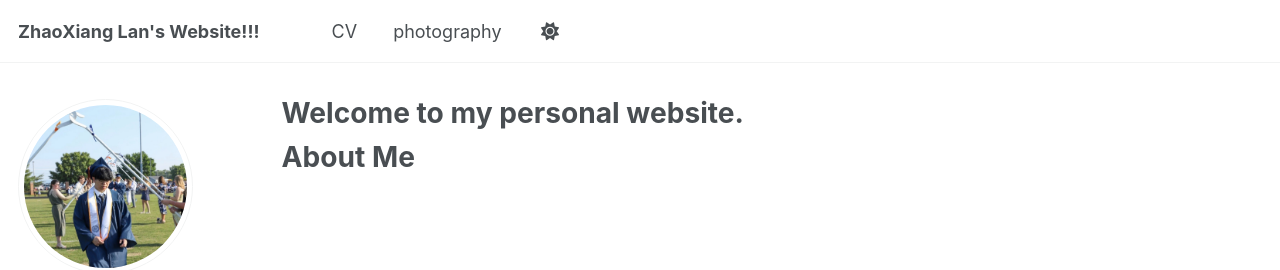
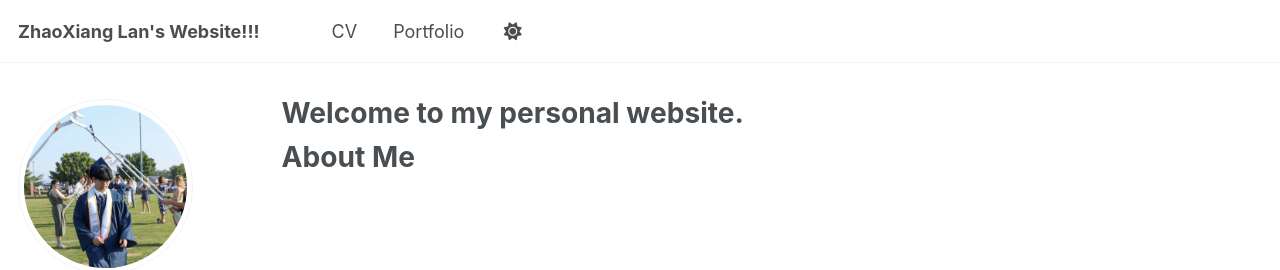
Before and after one commit to ZhaoXiangLan/ZhaoXiangLan.github.io, a Jekyll site: the page built from _pages/about.md, in a window 1280 px wide. Shown: the top 270 px of the page. Built offline with Jekyll 4.4.1, drawn with Linux system fonts in a browser that asks for light colours; a script that is not in the unit is left out.

Commit message:
Update navigation.yml

```diff
--- a/_data/navigation.yml
+++ b/_data/navigation.yml
@@ -17,19 +17,17 @@ main:
   #- title: "Teaching"
   #  url: /teaching/
 
-  # - title: "Portfolio"
-  #  url: /portfolio/
-
   # - title: "Blog Posts"
   #  url: /year-archive/
 
   - title: "CV"
     url: /cv/
 
+  - title: "Portfolio"
+    url: /portfolio/
+
   # - title: "CV"
   #   url: /cv-json/
 
   #- title: "Guide"
   #  url: /markdown/
-  - title: "photography"
-    url: /photography/
```
